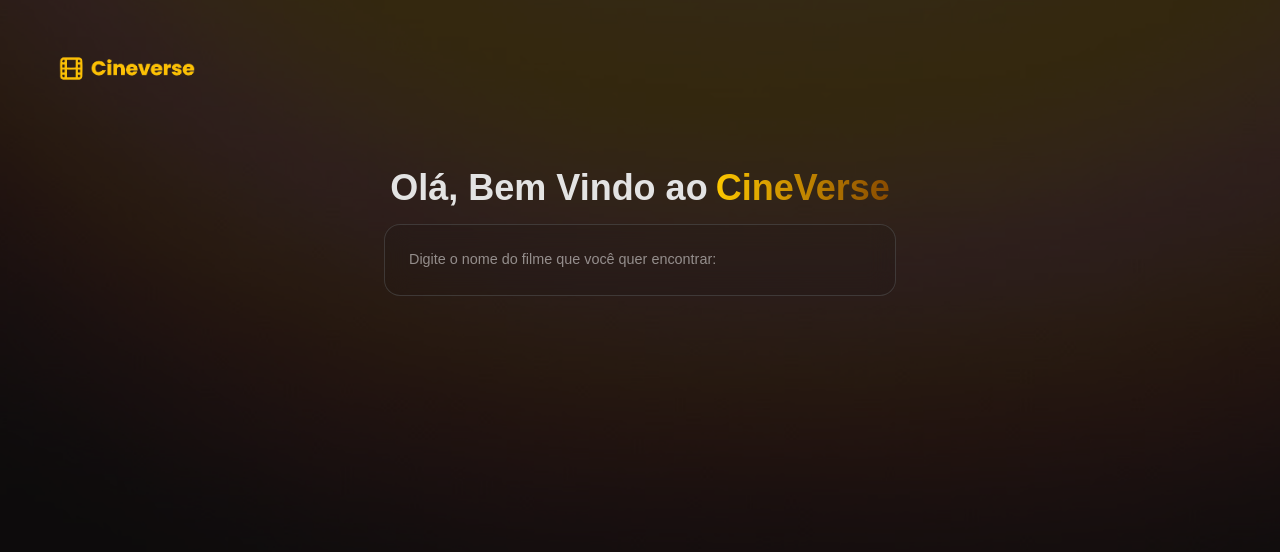
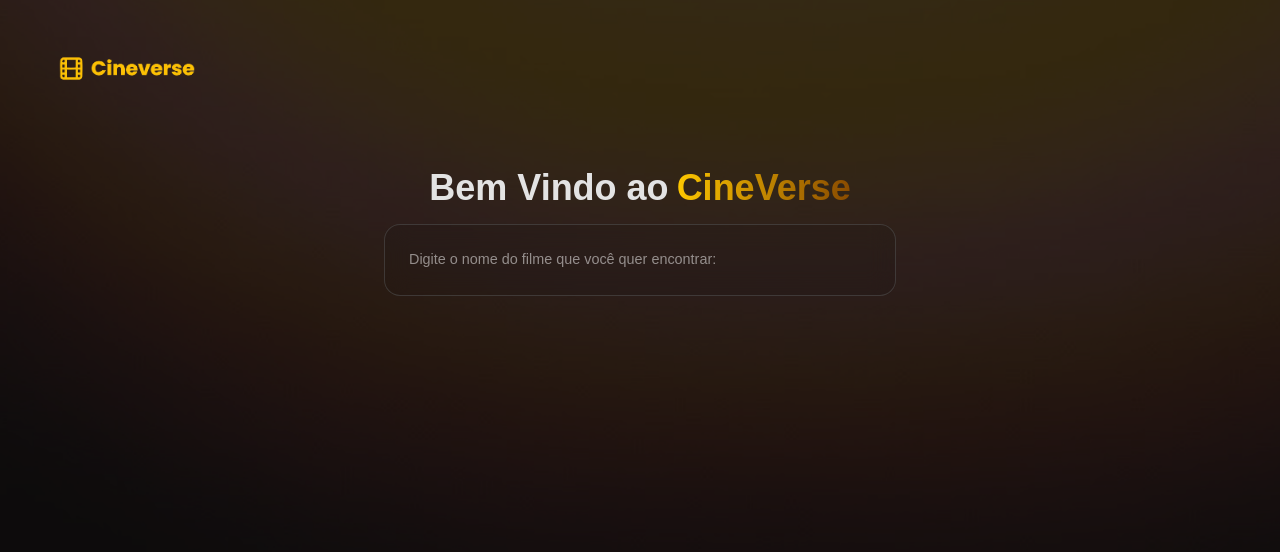
Before and after one commit to Bernardo07dev/CineVerse, a React (Vite) app: page / in a window 1280 px wide. Shown: the top 552 px of the page. Built offline with nearby package versions, Linux system fonts and the light colour scheme.

Commit message:
Update CineVerse.jsx

```diff
--- a/src/CineVerse.jsx
+++ b/src/CineVerse.jsx
@@ -45,7 +45,7 @@ const CineVerse = () => {
       </header>
       <div className="top-0 z-50 flex flex-col items-center text-white w-full pt-42">
         <div className='flex flex-row items-center justify-center mb-4'>
-            <h1 className='text-xl sm:text-2xl md:text-4xl text-[#e3e3e3] font-semibold'>Olá, Bem Vindo ao
+            <h1 className='text-2xl text-center sm:text-2xl md:text-4xl text-[#e3e3e3] font-semibold'>Bem Vindo ao
               <span class="font-bold ml-2 bg-gradient-to-r from-yellow-400 to-yellow-800 bg-clip-text text-transparent">
                 CineVerse
               </span>
@@ -53,8 +53,8 @@ const CineVerse = () => {
         </div>
 
         <div className='w-full flex flex-col justify-center items-center'>
-          <CampoTexto className={`sm:w-full w-[95%] transition-all duration-1000 ease-in-out text-[0.9em] font-light rounded-2xl border-[1px] border-[#5454548a] backdrop-blur-md px-6 py-6 focus:outline-none bg-[#1515151e] mb-8 ${Submit ? "md:w-[79%]" : "md:w-[40%]"}`} submit={GetFilme} change={(e) => SetFilme(e.target.value)} placeholder="Digite o nome do filme que você quer encontrar:"></CampoTexto>
-          <div className='sm:w-[80%] w-[95%] flex flex-col md:flex-row justify-center items-baseline'>
+          <CampoTexto className={`sm:w-full w-[90%] transition-all duration-1000 ease-in-out text-[0.9em] font-light rounded-2xl border-[1px] border-[#5454548a] backdrop-blur-md px-6 py-6 focus:outline-none bg-[#1515151e] mb-8 ${Submit ? "md:w-[79%]" : "md:w-[40%]"}`} submit={GetFilme} change={(e) => SetFilme(e.target.value)} placeholder="Digite o nome do filme que você quer encontrar:"></CampoTexto>
+          <div className='sm:w-[80%] w-[90%] flex flex-col md:flex-row justify-center items-baseline'>
             {Movie === 0 ? (
               Submit && <p>Carregando...</p>
             ):(
```
